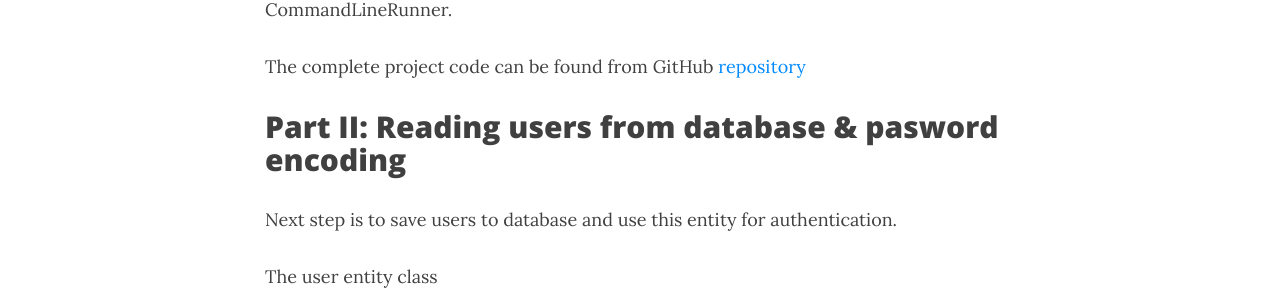
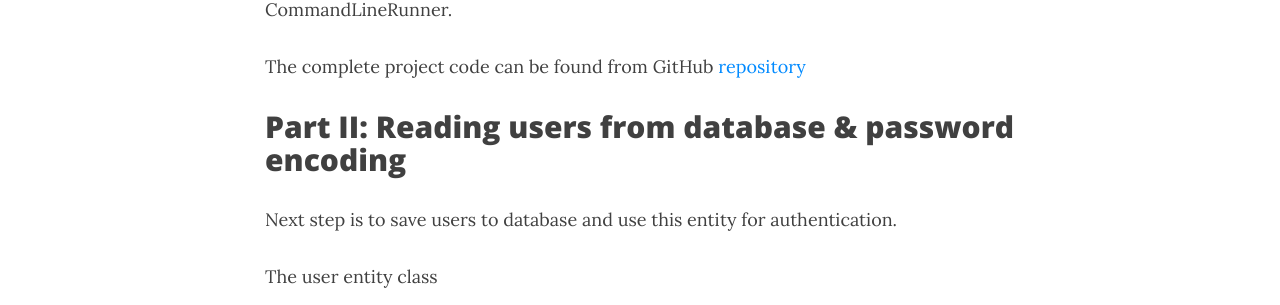
Before and after one commit to juhahinkula/juhahinkula.github.io, a Jekyll site: the page built from _posts/2016-07-31-crudboot-security.markdown, in a window 1280 px wide and 900 px high, scrolled down 3174 px. Shown: the part 154-459 px from the top of the window. Built offline with Jekyll 4.4.1, drawn with Linux system fonts in a browser that asks for light colours; nearby versions of some CDN libraries; comment, search, counter and statistics services are not loaded.

Commit message:
Part 2 posting

```diff
--- a/_posts/2016-07-18-cordova-plugin.markdown
+++ b/_posts/2016-07-18-cordova-plugin.markdown
@@ -4,7 +4,7 @@ title:  "Cordova plugins"
 subtitle: "Sample app with Camera and Geolocation plugins"
 ---
 Cordova plugins are add-on codes that provides JavaScript interface to native components. They allow your app to use native device capabilities.
-Lot of Cordoca plugins can be found from the following [page](https://cordova.apache.org/plugins/?q=camera).
+Lot of Cordova plugins can be found from the following [page](https://cordova.apache.org/plugins/?q=camera).
 
 Following sample app uses two plugins: Camera and Geolocation plugins
 
--- a/_posts/2016-07-31-crudboot-security.markdown
+++ b/_posts/2016-07-31-crudboot-security.markdown
@@ -108,7 +108,7 @@ Project also contains testdata which are inserted at runtime by using Spring Boo
 
 The complete project code can be found from GitHub [repository](https://github.com/juhahinkula/StudentListSecure.git)
 
-## Part II: Reading users from database & pasword encoding
+## Part II: Reading users from database & password encoding
 
 Next step is to save users to database and use this entity for authentication.
 
```
